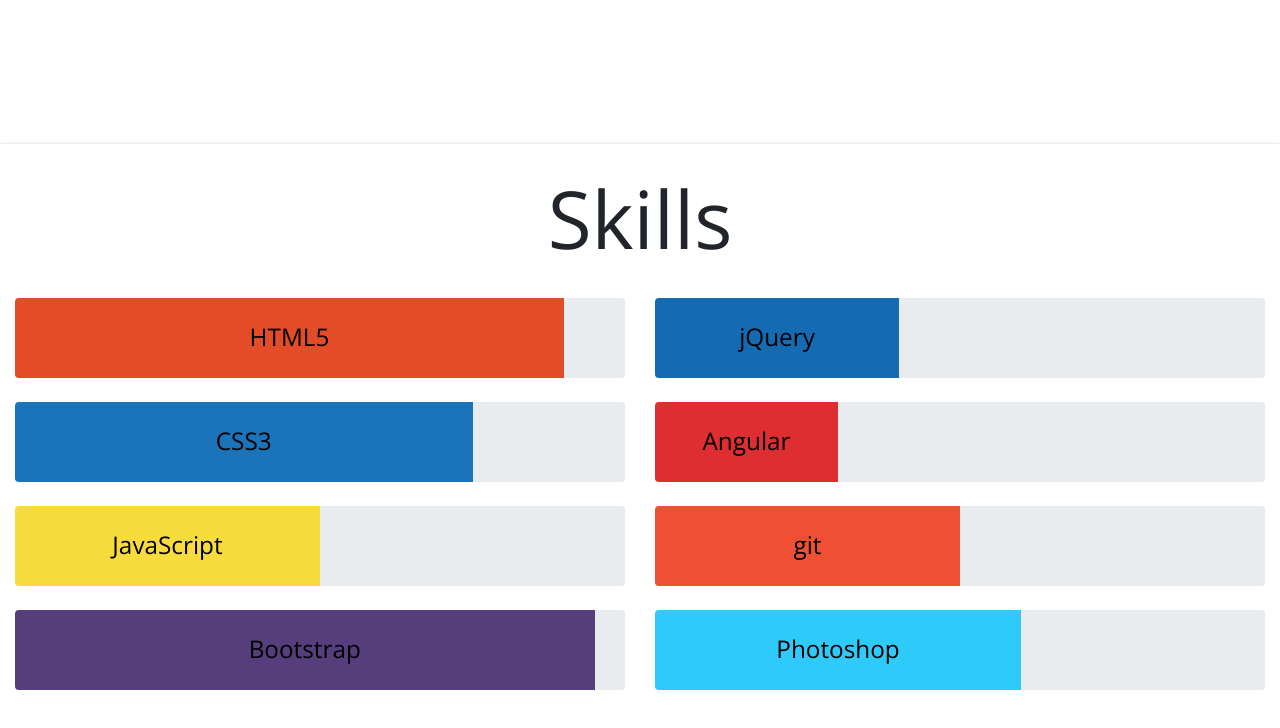
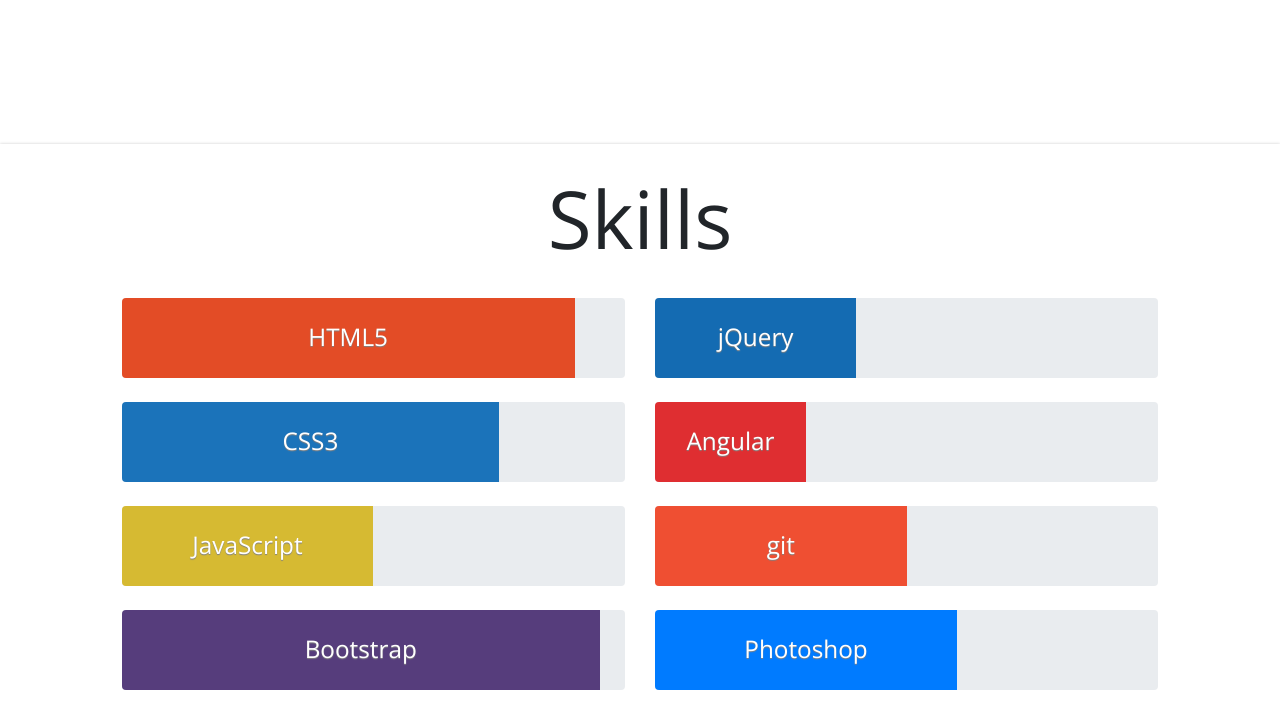
Before and after one commit to mark2630/MyWeb, a plain HTML site: page site/public/index.html in a window 1280 px wide. Shown: the part 1598-2326 px from the top of the page. Drawn offline with nearby package versions, Linux system fonts and the light colour scheme.

Commit message:
BIG CHANGE, main intro totally changed for PC

```diff
--- a/site/public/index.html
+++ b/site/public/index.html
@@ -139,7 +139,7 @@
 		<br/>
 			<div class="row no-gutters">
 
-				<div class="col-md-6 col-lg-6 col-xl-6">
+				<div class="col-sm-6 col-md-6 col-lg-6 col-xl-5 offset-xl-1">
 					<div class="container">
 						<div class="progress">
 							<div class="progress-bar" role="progressbar" style="background-color: #e34c26;" aria-valuenow="90" aria-valuemin="0" aria-valuemax="100"><div class="bar_text">HTML5</div></div>
@@ -150,7 +150,7 @@
 						</div>
 						<br/>
 						<div class="progress">
-							<div class="progress-bar" role="progressbar" style=" background-color: #f8dc3d;" aria-valuenow="50" aria-valuemin="0" aria-valuemax="100"><div class="bar_text">JavaScript</div></div>
+							<div class="progress-bar" role="progressbar" style=" background-color: #d6ba32;" aria-valuenow="50" aria-valuemin="0" aria-valuemax="100"><div class="bar_text">JavaScript</div></div>
 						</div>
 						<br/>
 						<div class="progress">
@@ -159,7 +159,7 @@
 						<br/>
 					</div>
 				</div>
-				<div class="col-md-6 col-lg-6 col-xl-6">
+				<div class="col-sm-6 col-md-6 col-lg-6 col-xl-5">
 					<div class="container">
 						<div class="progress">
 							<div class="progress-bar" role="progressbar" style="background-color: #146bb2;" aria-valuenow="40" aria-valuemin="0" aria-valuemax="100"><div class="bar_text">jQuery</div></div>
@@ -174,7 +174,7 @@
 						</div>
 						<br/>
 						<div class="progress">
-							<div class="progress-bar" role="progressbar" style="background-color: #2ecafa;" aria-valuenow="60" aria-valuemin="0" aria-valuemax="100"><div class="bar_text">Photoshop</div></div>
+							<div class="progress-bar" role="progressbar" style="backgrounds-color: #2ecafa;" aria-valuenow="60" aria-valuemin="0" aria-valuemax="100"><div class="bar_text">Photoshop</div></div>
 						</div>
 						<br/>
 					</div>
--- a/site/public/scroll.js
+++ b/site/public/scroll.js
@@ -41,7 +41,7 @@ $('.bar_text').hide();
        hH = $('#Skills').outerHeight(),
        wH = $(window).height(),
        wS = $(this).scrollTop();
-   if (wS > (hT+hH-wH)){
+   if (wS > (hT+hH-wH*1.5)){
 	   setTimeout(function () {
 			$('.bar_text').fadeIn("slow");
 		}, 800);
--- a/site/public/stylesheet.css
+++ b/site/public/stylesheet.css
@@ -1,12 +1,12 @@
 /*Version 1.0*/
 
 	.progress{
-		height: 30px;
+		height: 35px;
 	}
 
 @media (min-width: 576px) {
 	.progress{
-		height: 30px;
+		height: 35px;
 	}
 }
 
@@ -160,7 +160,8 @@ text-decoration:none;
 
 	.progress-bar {
 width:0;
-color: black;
+text-shadow: 0 1px 1px grey;
+/*background-color: #b3b3b3 !important;*/
   transition-duration: 3s;
 }
 
```
